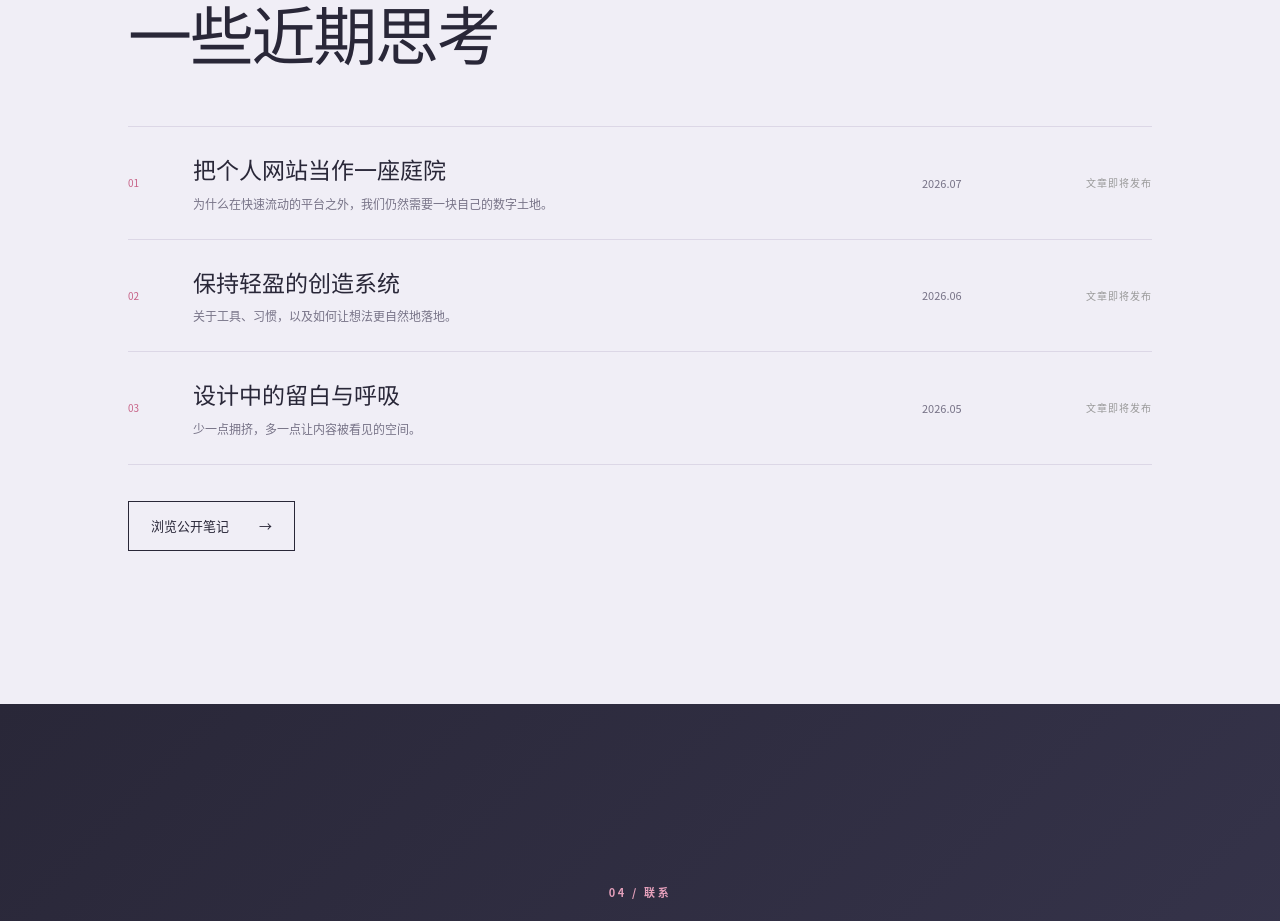
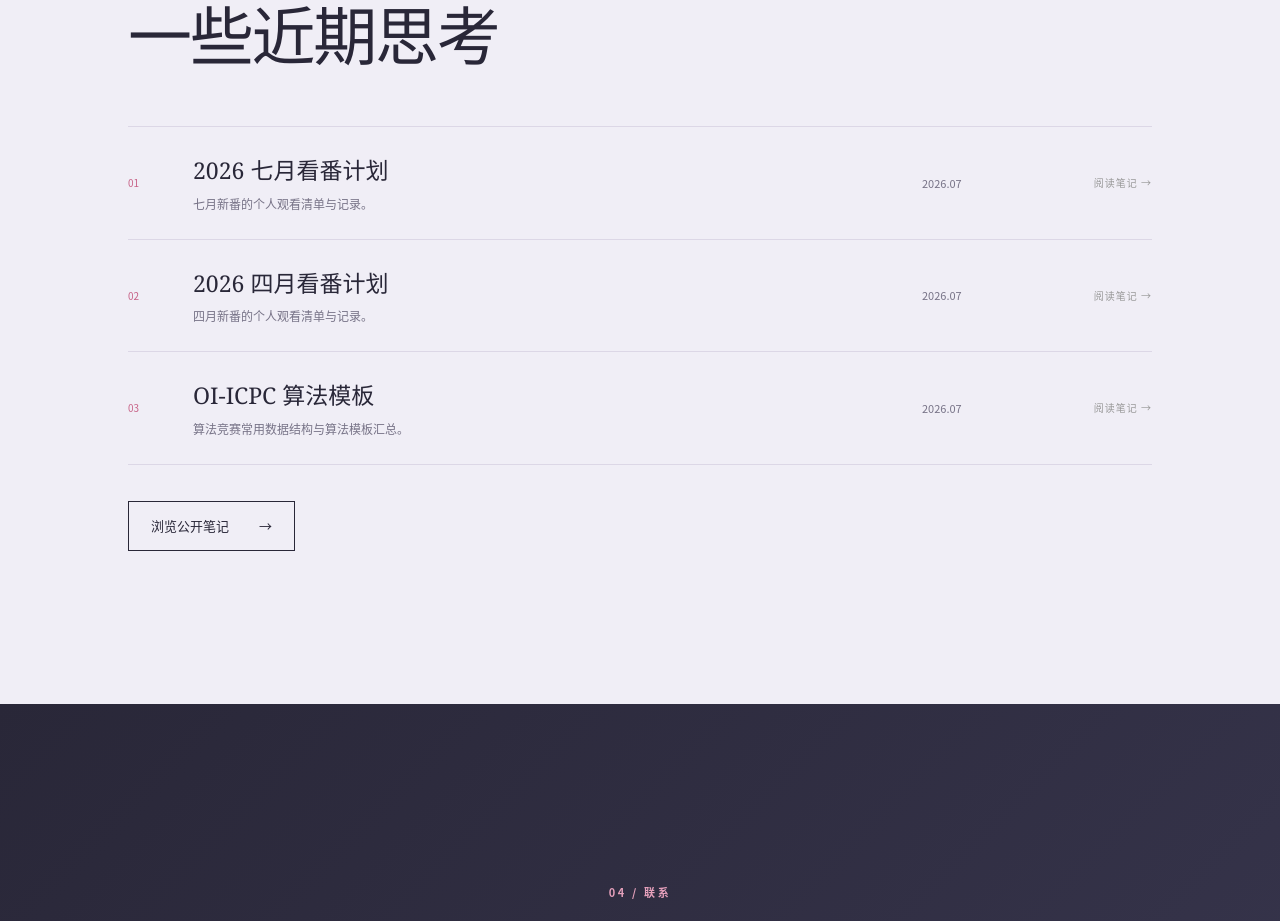
Before and after one commit to Yuel25/Yuel25.github.io, a Next.js app: page / in a window 1280 px wide. Shown: the part 2500-3421 px from the top of the page. Built offline with nearby package versions, Linux system fonts and the light colour scheme.

Commit message:
Link featured posts to real notes

```diff
--- a/app/page.tsx
+++ b/app/page.tsx
@@ -25,11 +25,11 @@ const copy = {
     writingEyebrow: "03 / 文章",
     writingTitle: "一些近期思考",
     posts: [
-      ["把个人网站当作一座庭院", "2026.07", "为什么在快速流动的平台之外，我们仍然需要一块自己的数字土地。"],
-      ["保持轻盈的创造系统", "2026.06", "关于工具、习惯，以及如何让想法更自然地落地。"],
-      ["设计中的留白与呼吸", "2026.05", "少一点拥挤，多一点让内容被看见的空间。"],
+      ["2026 七月看番计划", "2026.07", "七月新番的个人观看清单与记录。", "/notes/2-Aeras/动漫/2026七月看番计划/"],
+      ["2026 四月看番计划", "2026.07", "四月新番的个人观看清单与记录。", "/notes/2-Aeras/动漫/2026四月看番计划/"],
+      ["OI-ICPC 算法模板", "2026.07", "算法竞赛常用数据结构与算法模板汇总。", "/notes/3-Resources/算法竞赛/OI-ICPC算法模板/"],
     ],
-    soon: "文章即将发布",
+    soon: "阅读笔记 →",
     contactEyebrow: "04 / 联系",
     contactTitle: "有好点子？一起聊聊。",
     contactBody: "如果你对我的作品感兴趣，或想一起创造些什么，欢迎通过 GitHub 联系我。",
@@ -57,11 +57,11 @@ const copy = {
     writingEyebrow: "03 / WRITING",
     writingTitle: "Recent thoughts",
     posts: [
-      ["A Personal Website as a Garden", "2026.07", "Why we still need a piece of digital land to call our own."],
-      ["A Lighter Creative System", "2026.06", "On tools, habits, and helping ideas find their way into the world."],
-      ["Space and Breath in Design", "2026.05", "Less crowding, more room for the things that matter to be seen."],
+      ["July 2026 Anime List", "2026.07", "My personal watch list and notes for the July season.", "/notes/2-Aeras/动漫/2026七月看番计划/"],
+      ["April 2026 Anime List", "2026.07", "My personal watch list and notes for the April season.", "/notes/2-Aeras/动漫/2026四月看番计划/"],
+      ["OI-ICPC Algorithm Templates", "2026.07", "A collection of common competitive-programming templates.", "/notes/3-Resources/算法竞赛/OI-ICPC算法模板/"],
     ],
-    soon: "Writing coming soon",
+    soon: "Read note →",
     contactEyebrow: "04 / CONTACT",
     contactTitle: "Have an idea? Let’s talk.",
     contactBody: "If my work resonates with you, or you’d like to make something together, come say hello on GitHub.",
@@ -116,7 +116,7 @@ export default function Home() {
 
       <section className="section writing" id="writing">
         <p className="eyebrow">{t.writingEyebrow}</p><h2>{t.writingTitle}</h2>
-        <div className="post-list">{t.posts.map((post, i) => <article className="post" key={post[0]}><span className="post-number">0{i + 1}</span><div><h3>{post[0]}</h3><p>{post[2]}</p></div><time>{post[1]}</time><span className="post-status">{t.soon}</span></article>)}</div>
+        <div className="post-list">{t.posts.map((post, i) => <Link className="post" href={post[3]} key={post[0]}><span className="post-number">0{i + 1}</span><div><h3>{post[0]}</h3><p>{post[2]}</p></div><time>{post[1]}</time><span className="post-status">{t.soon}</span></Link>)}</div>
         <Link className="button secondary notes-link" href="/notes/">{language === "zh" ? "浏览公开笔记" : "Browse public notes"}<span>→</span></Link>
       </section>
 
```
Also changed, not shown: 1 other file (tests, documents, lock files or other folders).
